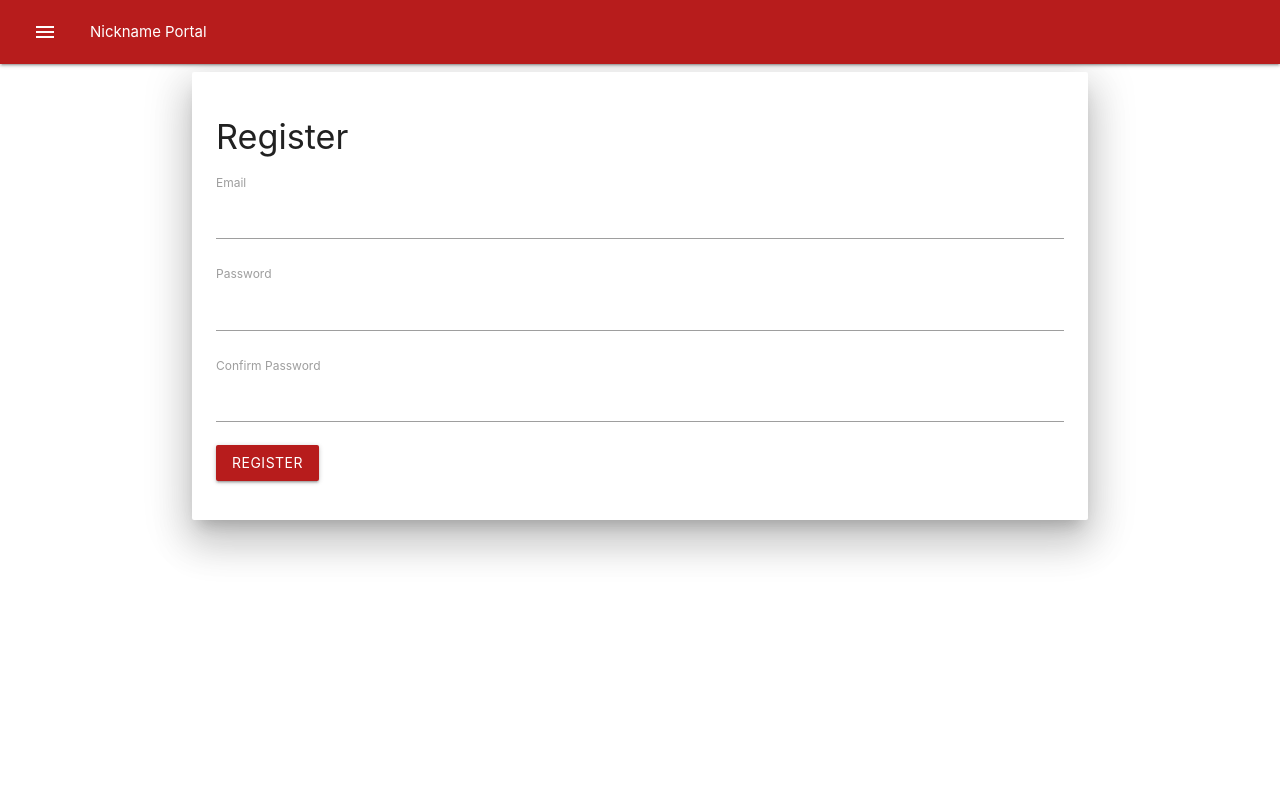
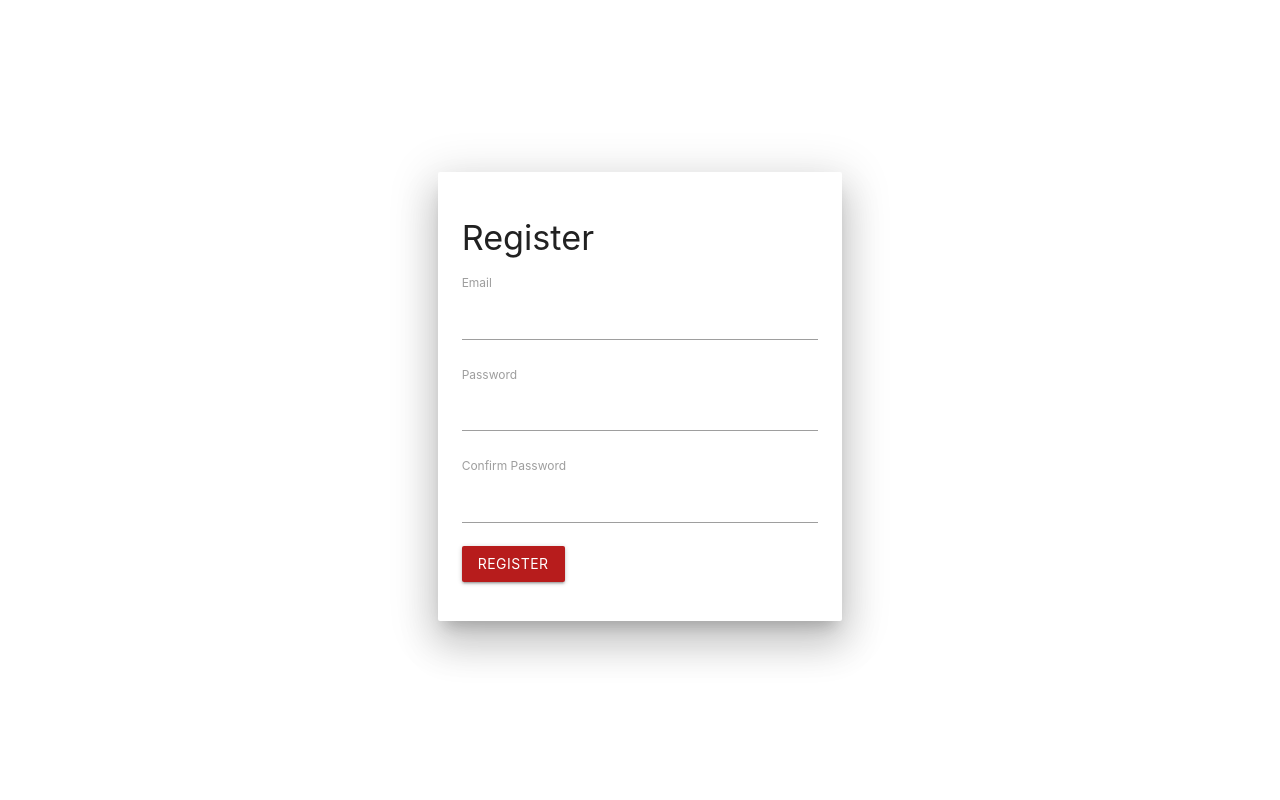
Before and after one commit to christinathihoang/nickname_portal, a Flask app: page /register in a window 1280 px wide. Run offline with Flask 2, Linux system fonts and the light colour scheme; some web fonts are replaced.

Commit message:
center cards for register and login pages

```diff
--- a/app/static/css/style.css
+++ b/app/static/css/style.css
@@ -1,3 +1,12 @@
+html, body {
+  height: 100%;
+  width: 100%;
+}
+
+.container.valign-wrapper {
+  height: 100%;
+  justify-content: center;
+}
 
 nav ul {
   list-style-type: none;
--- a/app/templates/base.html
+++ b/app/templates/base.html
@@ -17,25 +17,6 @@
 </head>
 
 <body>
-  <header>
-
-      <nav>
-        <div class="nav-wrapper red darken-4">
-        <ul>
-          <li id="menu-icon"><a href="" data-target="slide-out" class="sidenav-trigger show-on-large"><i class="material-icons">menu</i></a></li>
-          <li>Nickname Portal</li>
-        </ul>
-      </nav>
-
-
-        <ul id="slide-out" class="sidenav">
-          <li><a href={{  url_for('register') }}>Register</a></li>
-          <li><a href={{  url_for('login') }}>Login</a></li>
-          <li><a href={{  url_for('submission')  }}>Nickname Submission</a></li>
-          <li><a href={{  url_for('search')  }}>Sisters</a></li>
-        </ul>
-
-  </header>
 
   {% block content %}
 
--- a/app/templates/login.html
+++ b/app/templates/login.html
@@ -2,7 +2,7 @@
 
 {% block content %}
 
-<div class="container">
+<div class="container valign-wrapper">
   <form action="" method="POST" novalidate>
     <div class="card-panel z-depth-5">
       <h4>Login</h4>
--- a/app/templates/register.html
+++ b/app/templates/register.html
@@ -1,9 +1,10 @@
 {% extends "base.html" %}
 
 {% block content %}
-<div class="container">
+
+<div class="container valign-wrapper">
   <form action="" method="POST" novalidate>
-    <div class="card-panel z-depth-5">
+    <div class="card-panel z-depth-5 ">
       <h4>Register</h4>
     {{ form.hidden_tag() }}
 
```
Also changed, not shown: app/templates/navbar.html (added, +23 -0 lines).
